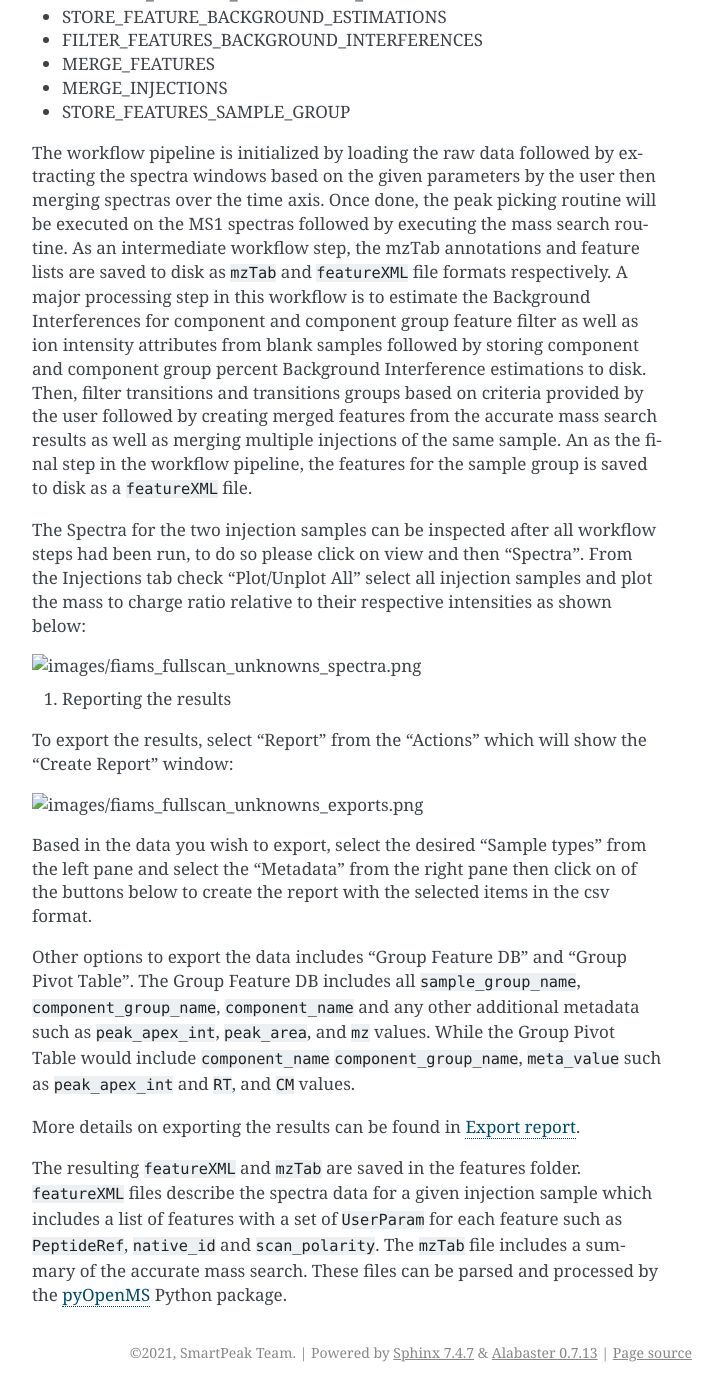
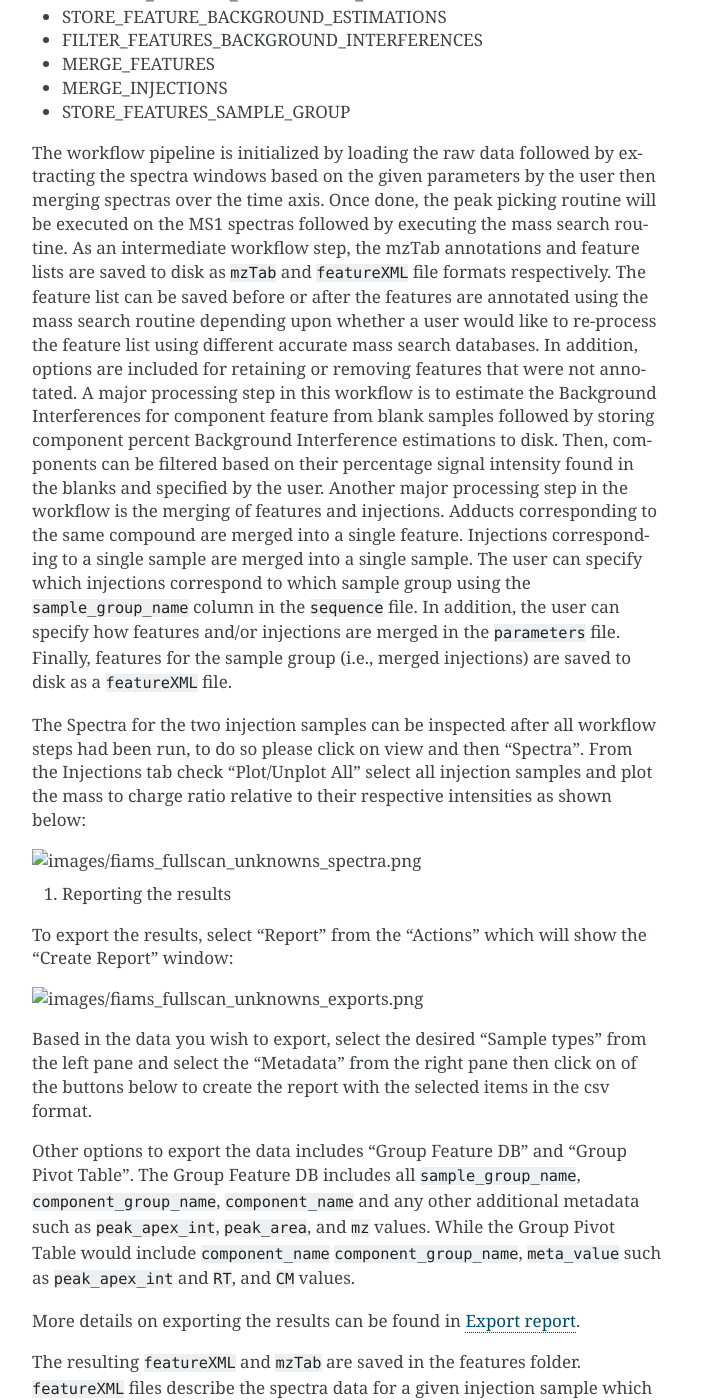
Before and after one commit to AutoFlowResearch/SmartPeak, a Sphinx documentation site: the page built from docs/guide/tutorials/Non-targeted_FIA-MS_analysis_with_Thermo_Orbitrap.rst, in a window 1280 px wide and 1400 px high, scrolled down 2814 px. Shown: the whole window, without its empty margins (418-1141 px from the left). Built offline with Sphinx 7.4.7, drawn with Linux system fonts in a browser that asks for light colours; pages that are not in the unit, such as notebooks, are missing from menus; some of the changed text lies outside the part shown.

Commit message:
fix: revisions to FIAMS tutorial

```diff
--- a/docs/guide/tutorials.rst
+++ b/docs/guide/tutorials.rst
@@ -2,7 +2,7 @@ Tutorials & Demos
 =============================================================================
 
 This section covers a breadth of walkthroughs using different datasets and analytical techniques.
-All of the datasets used in the tutorials can be found on GitHub <https://github.com/AutoFlowResearch/SmartPeak/tree/develop/src/examples/data>.
+All of the datasets used in the tutorials can be found on `GitHub <https://github.com/AutoFlowResearch/SmartPeak/tree/develop/src/examples/data>`_.
 The datasets and input files can be used as templates for getting started with a new and similar workflow in SmartPeak.
 
 * :doc:`tutorials/Targeted_quantitation_with_LC-MSMS_5500_QTRAP_RapidRIP`.
--- a/docs/guide/tutorials/Non-targeted_FIA-MS_analysis_with_Thermo_Orbitrap.rst
+++ b/docs/guide/tutorials/Non-targeted_FIA-MS_analysis_with_Thermo_Orbitrap.rst
@@ -100,16 +100,20 @@ can be found in :ref:`Workflow Commands`.
 	then merging spectras over the time axis. Once done, the peak picking routine
 	will be executed on the MS1 spectras followed by executing the mass search routine.
 	As an intermediate workflow step, the mzTab annotations and feature lists are saved
-	to disk as ``mzTab`` and ``featureXML`` file formats respectively. A major processing
-	step in this workflow is to estimate the Background Interferences for component and
-	component group feature filter as well as ion intensity attributes from blank samples
-	followed by storing component and component group percent Background Interference
-	estimations to disk. Then, filter transitions and transitions groups based on criteria
-	provided by the user followed by creating merged features from the accurate mass search
-	results as well as merging multiple injections of the same sample. An as the final step
-	in the workflow pipeline, the features for the sample group is saved to disk as a
+	to disk as ``mzTab`` and ``featureXML`` file formats respectively.
+	The feature list can be saved before or after the features are annotated using the mass search routine
+	depending upon whether a user would like to re-process the feature list using different accurate
+	mass search databases. In addition, options are included for retaining or removing features that were not annotated.
+	A major processing step in this workflow is to estimate the Background Interferences
+	for component feature from blank samples followed by storing component percent Background Interference
+	estimations to disk. Then, components can be filtered based on their percentage signal intensity found in the blanks and specified by the user.
+	Another major processing step in the workflow is the merging of features and injections.
+	Adducts corresponding to the same compound are merged into a single feature.
+	Injections corresponding to a single sample are merged into a single sample.
+	The user can specify which injections correspond to which sample group using the ``sample_group_name`` column in the ``sequence`` file.
+	In addition, the user can specify how features and/or injections are merged in the ``parameters`` file.
+	Finally, features for the sample group (i.e., merged injections) are saved to disk as a
 	``featureXML`` file.
-
 
 	The Spectra for the two injection samples can be inspected after all workflow steps had been run, to do so please
 	click on view and then "Spectra". From the Injections tab check "Plot/Unplot All" select all injection samples and
@@ -139,4 +143,4 @@ can be found in :ref:`Workflow Commands`.
 	data for a given injection sample which includes a list of features with a set of ``UserParam`` for each feature such as
 	``PeptideRef``, ``native_id`` and ``scan_polarity``. The ``mzTab`` file includes a summary of the accurate mass search.
 	These files can be parsed and processed by the `pyOpenMS <https://pyopenms.readthedocs.io/en/latest/id_by_mz.html?highlight=mztab>`_
-	Python package.
+	Python package. Examples of FIA-MS post-processing analyses can be found in `BFAIR <https://github.com/AutoFlowResearch/BFAIR/blob/develop/docs/examples/FIA_MS_example_notebook.ipynb>`_.
```
